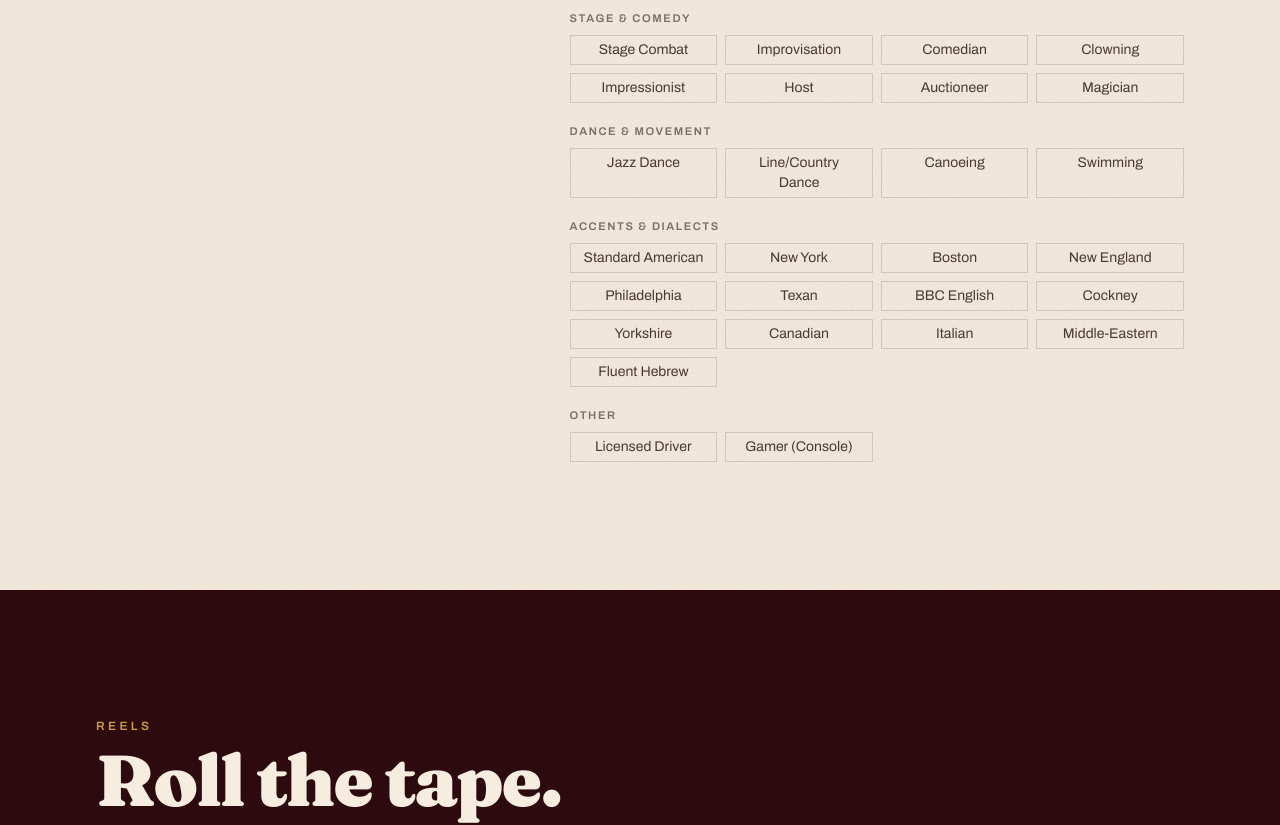
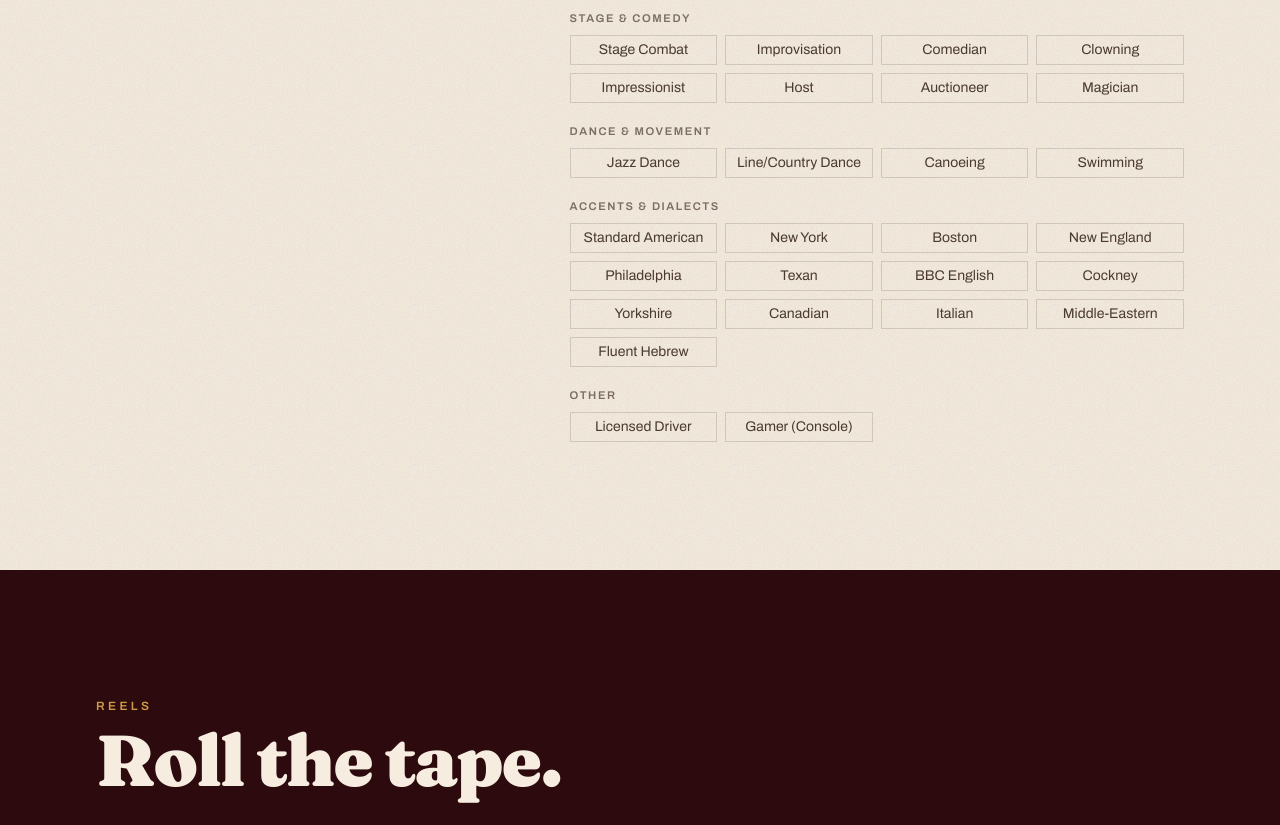
Before and after one commit to Ho1yShif/eitan, a React (Vite) app: page / in a window 1280 px wide. Shown: the part 2128-2953 px from the top of the page. Built offline with nearby package versions, Linux system fonts and the light colour scheme.

Commit message:
Keep skill labels on one line in 4-up grid
Co-Authored-By: Claude Opus 4.8 (1M context) <noreply@anthropic.com>

```diff
--- a/src/components/About.jsx
+++ b/src/components/About.jsx
@@ -82,7 +82,7 @@ export default function About() {
                       {cat.items.map((item) => (
                         <li
                           key={item}
-                          className="border border-ink/15 px-3 py-1 text-center text-sm text-ink-soft transition-colors duration-300 hover:border-curtain hover:text-curtain"
+                          className="whitespace-nowrap border border-ink/15 px-2 py-1 text-center text-sm text-ink-soft transition-colors duration-300 hover:border-curtain hover:text-curtain"
                         >
                           {item}
                         </li>
```
